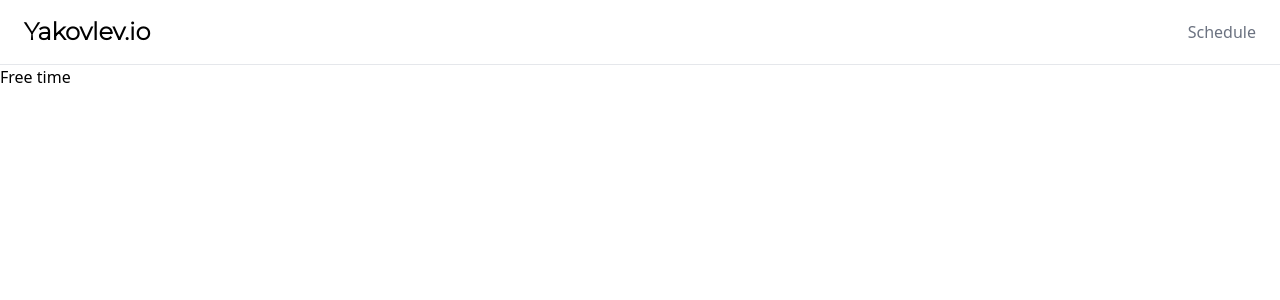
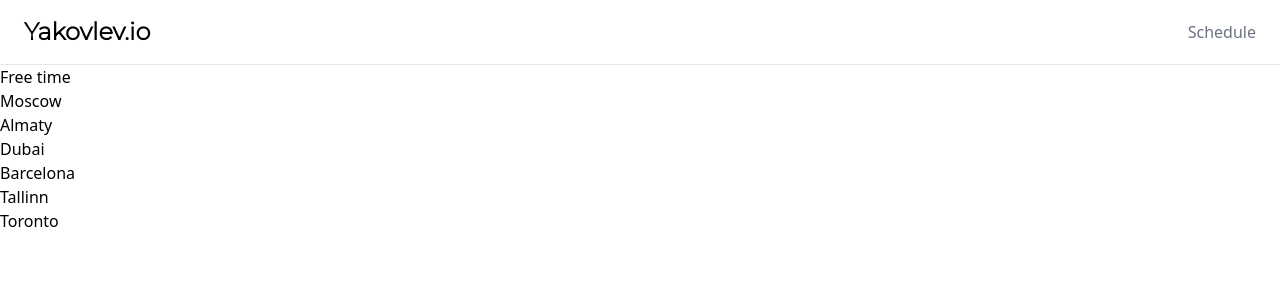
Before and after one commit to yakovlevkll/yakovlev.io, a Next.js app in the folder client/: page /schedule in a window 1280 px wide. Shown: the top 300 px of the page. Built offline with nearby package versions, Linux system fonts and the light colour scheme; what @tailwindcss/typography would draw is missing.

Commit message:
Client: Schedule pages implemented

```diff
--- /dev/null
+++ b/client/pages/schedule/[name].tsx
@@ -0,0 +1,56 @@
+import type { GetStaticProps, GetStaticPaths, NextPage } from 'next'
+import Head from 'next/head'
+
+import pages from '$api/schedulePages'
+import { ISchedulePage } from '$root/src/services/api/typings'
+
+export const getStaticPaths: GetStaticPaths = async () => {
+  // Get the paths we want to pre-render based on posts
+  const paths = Object.keys(pages).map((name) => ({
+    params: { name },
+  }))
+
+  // We'll pre-render only these paths at build time.
+  // { fallback: false } means other routes should 404.
+  return { paths, fallback: false }
+}
+
+interface IStaticPropsContext {
+  params: {
+    name: string
+  }
+}
+
+export const getStaticProps = async ({ params }: IStaticPropsContext) => {
+  const page = pages[params.name]
+  return { props: { page } }
+}
+
+interface PageProps {
+  page: ISchedulePage
+}
+
+const Schedule: NextPage<PageProps> = ({ page }) => {
+  return (
+    <>
+      <Head>
+        <title>
+          Free time: {page.region}, {page.city}
+        </title>
+      </Head>
+      <main>
+        <h1>
+          Free time: {page.region}, {page.city}
+        </h1>
+        <iframe
+          src={`https://calendar.google.com/calendar/embed?height=600&amp;wkst=2&amp;bgcolor=%23343434&amp;ctz=${page.region}%2F${page.city}&amp;src=MDlpaDVwNm0wdThxcjc3MWkxZjY2N2dnajBAZ3JvdXAuY2FsZW5kYXIuZ29vZ2xlLmNvbQ&amp;color=%23009688&amp;showNav=0&amp;showTitle=0&amp;showPrint=0&amp;showCalendars=0&amp;showTabs=0&amp;showDate=0&amp;mode=AGENDA&amp;showTz=0`}
+          style={{ borderWidth: 0 }}
+          frameBorder="0"
+          scrolling="no"
+        ></iframe>
+      </main>
+    </>
+  )
+}
+
+export default Schedule
--- a/client/pages/schedule/index.tsx
+++ b/client/pages/schedule/index.tsx
@@ -1,13 +1,26 @@
 import type { NextPage } from 'next'
 import Head from 'next/head'
 
-const ScheduleMoscow: NextPage = () => {
-  return <>
-  <Head>
-    <title>Free time</title></Head><main>
-    <h1>Free time</h1>
+import pages from '$api/schedulePages'
 
-  </main></>
+const Schedule: NextPage = ({}) => {
+  return (
+    <>
+      <Head>
+        <title>Free time</title>
+      </Head>
+      <main>
+        <h1>Free time</h1>
+        <ul>
+          {Object.entries(pages).map(([link, el]) => (
+            <li key={el.city}>
+              <a href={`/schedule/${link}`}>{el.city}</a>
+            </li>
+          ))}
+        </ul>
+      </main>
+    </>
+  )
 }
 
-export default ScheduleMoscow
+export default Schedule
--- /dev/null
+++ b/client/src/services/api/schedulePages.ts
@@ -0,0 +1,12 @@
+import { ISchedulePages } from './typings'
+
+const pages: ISchedulePages = {
+  moscow: { region: 'Europe', city: 'Moscow' },
+  almaty: { region: 'Asia', city: 'Almaty' },
+  dubai: { region: 'Asia', city: 'Dubai' },
+  barcelona: { region: 'Europe', city: 'Barcelona' },
+  tallinn: { region: 'Europe', city: 'Tallinn' },
+  toronto: { region: 'America', city: 'Toronto' },
+}
+
+export default pages
--- /dev/null
+++ b/client/src/services/api/typings.ts
@@ -0,0 +1,8 @@
+export interface ISchedulePage {
+    region: string
+    city: string
+}
+
+export interface ISchedulePages {
+    [key: string]: ISchedulePage
+}
```
